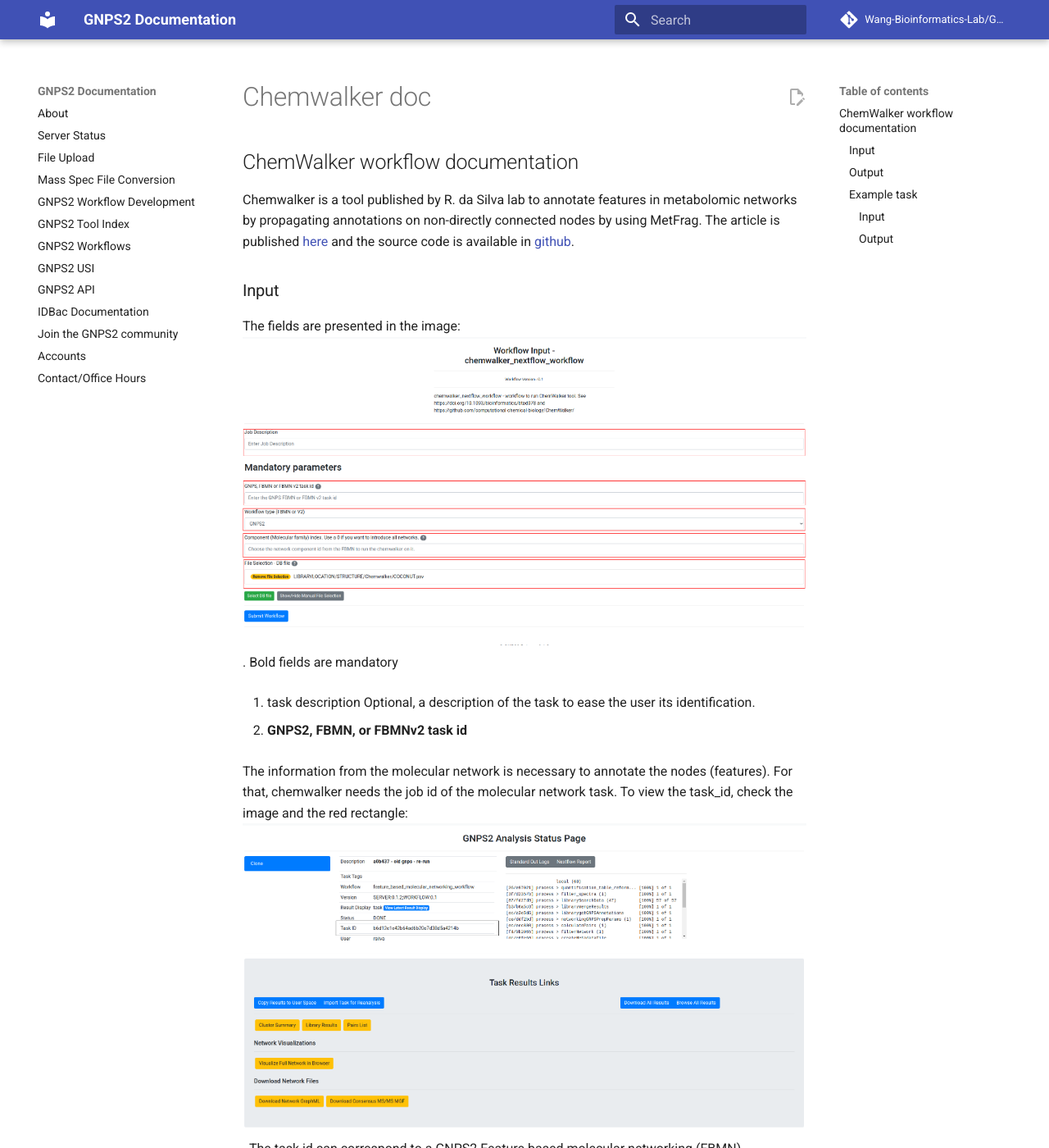
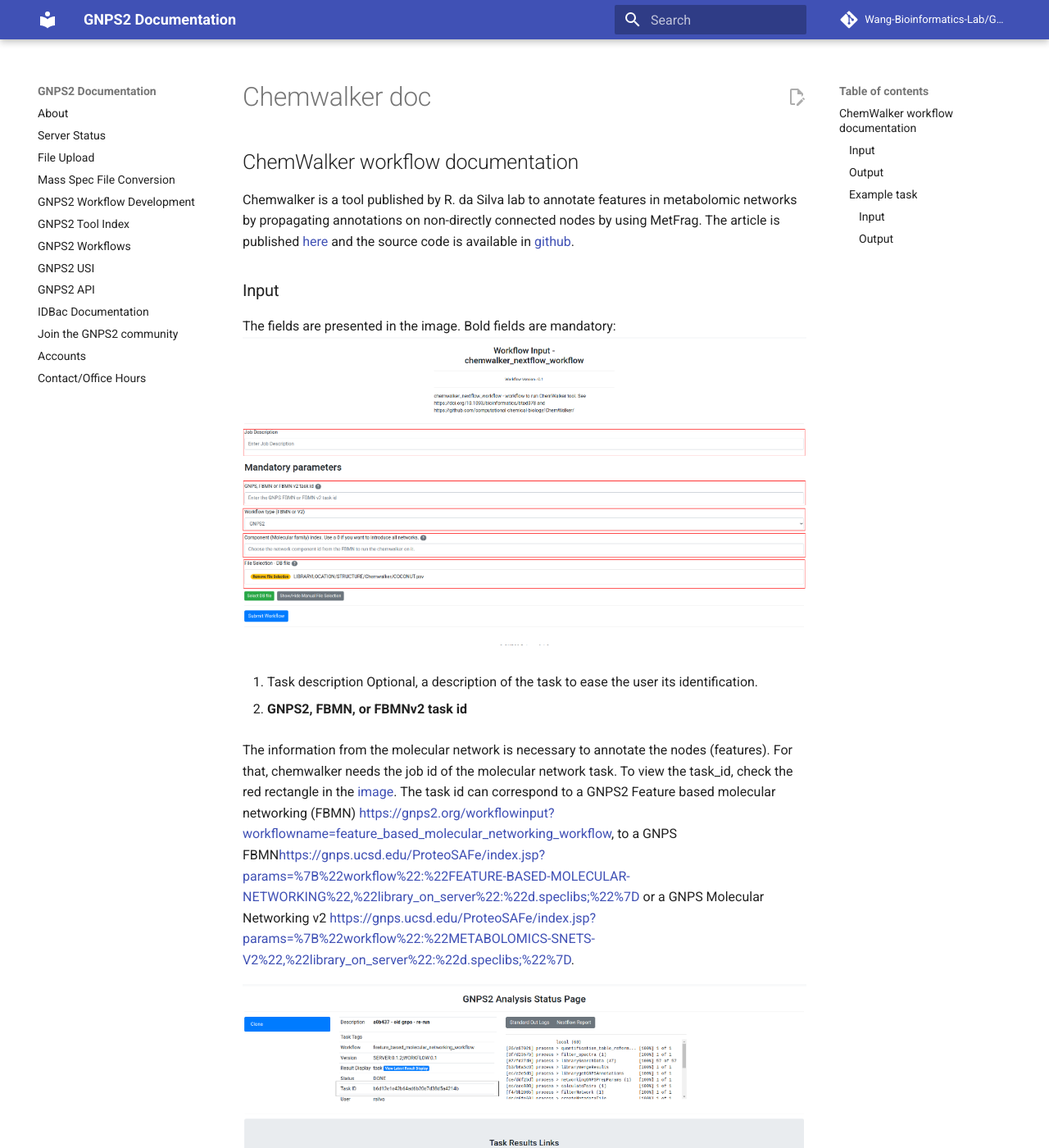
Before and after one commit to Wang-Bioinformatics-Lab/GNPS2_Documentation, an MkDocs documentation site: the page built from docs/chemwalker_doc.md, in a window 1280 px wide and 1400 px high. Shown: the whole window at 82% size. Built offline with MkDocs 1.6.1 and Material for MkDocs 9.7.7, drawn with Linux system fonts in a browser that asks for light colours; comment, search, counter and statistics services are not loaded; some of the changed text lies outside the part shown.

Commit message:
fixed typos

```diff
--- a/docs/chemwalker_doc.md
+++ b/docs/chemwalker_doc.md
@@ -4,17 +4,17 @@
 
 ### Input
 
-The fields are presented in the image:
-![chemwalker input fields image](./img/workflows/chemwalker/chemwalker_input.png). Bold fields are mandatory
+The fields are presented in the image.  Bold fields are mandatory:
+![chemwalker input fields image](./img/workflows/chemwalker/chemwalker_input.png)
 
-1. task description
+1. Task description
 Optional, a description of the task to ease the user its identification.
 
 2. **GNPS2, FBMN, or FBMNv2 task id**
 
-The information from the molecular network is necessary to annotate the nodes (features). For that, chemwalker needs the job id of the molecular network task. To view the task_id, check the image and the red rectangle:
-![task id location image](./img/workflows/task_id.png).
-The task id can correspond to a GNPS2 Feature based molecular networking (FBMN) [https://gnps2.org/workflowinput?workflowname=feature_based_molecular_networking_workflow](https://gnps2.org/workflowinput?workflowname=feature_based_molecular_networking_workflow), to a GNPS FBMN[https://gnps.ucsd.edu/ProteoSAFe/index.jsp?params=%7B%22workflow%22:%22FEATURE-BASED-MOLECULAR-NETWORKING%22,%22library_on_server%22:%22d.speclibs;%22%7D](https://gnps.ucsd.edu/ProteoSAFe/index.jsp?params=%7B%22workflow%22:%22FEATURE-BASED-MOLECULAR-NETWORKING%22,%22library_on_server%22:%22d.speclibs;%22%7D) or a GNPS Molecular Networking v2 [https://gnps.ucsd.edu/ProteoSAFe/index.jsp?params=%7B%22workflow%22:%22METABOLOMICS-SNETS-V2%22,%22library_on_server%22:%22d.speclibs;%22%7D](https://gnps.ucsd.edu/ProteoSAFe/index.jsp?params=%7B%22workflow%22:%22METABOLOMICS-SNETS-V2%22,%22library_on_server%22:%22d.speclibs;%22%7D).
+The information from the molecular network is necessary to annotate the nodes (features). For that, chemwalker needs the job id of the molecular network task. To view the task_id, check the red rectangle in the [image](./img/workflows/task_id.png). The task id can correspond to a GNPS2 Feature based molecular networking (FBMN) [https://gnps2.org/workflowinput?workflowname=feature_based_molecular_networking_workflow](https://gnps2.org/workflowinput?workflowname=feature_based_molecular_networking_workflow), to a GNPS FBMN[https://gnps.ucsd.edu/ProteoSAFe/index.jsp?params=%7B%22workflow%22:%22FEATURE-BASED-MOLECULAR-NETWORKING%22,%22library_on_server%22:%22d.speclibs;%22%7D](https://gnps.ucsd.edu/ProteoSAFe/index.jsp?params=%7B%22workflow%22:%22FEATURE-BASED-MOLECULAR-NETWORKING%22,%22library_on_server%22:%22d.speclibs;%22%7D) or a GNPS Molecular Networking v2 [https://gnps.ucsd.edu/ProteoSAFe/index.jsp?params=%7B%22workflow%22:%22METABOLOMICS-SNETS-V2%22,%22library_on_server%22:%22d.speclibs;%22%7D](https://gnps.ucsd.edu/ProteoSAFe/index.jsp?params=%7B%22workflow%22:%22METABOLOMICS-SNETS-V2%22,%22library_on_server%22:%22d.speclibs;%22%7D).
+
+![task id location image](./img/workflows/task_id.png)
 
 3. **Workflow type (GNPS2, FBMN or V2)**
 The task id of the molecular netowrking. Be aware that tasks from FBMN or molecular networking v2 depend on the GNPS availability and the GNPS2 depends on the GNPS2 availability. If the GNPS server is down, the chemwalker task will not work for those tasks since it needs to retrieve the data from GNPS. Analogously the GNPS2 depends on GNPS2 availability.
@@ -28,14 +28,13 @@
 
 The database where the annotations will be based. This database will be used later to use the MetFrag software against and annotate and score the molecules.
 
-To create a user specific database, see [https://ccms-ucsd.github.io/GNPSDocumentation/nap/#structure-database](https://ccms-ucsd.github.io/GNPSDocumentation/nap/#structure-database). By default, the COCONUT database will be used and the user does not need to upload it.
+To create a user specific database, see [https://ccms-ucsd.github.io/GNPSDocumentation/nap/#structure-database](https://ccms-ucsd.github.io/GNPSDocumentation/nap/#structure-database). By default, the COCONUT database will be used, so the user does not need to upload it.
 
 
 ### Output
 
 The different parts of the output are presented in the image:
-![Workflow clone task button](./img/workflows/clone_button.png)
-
+![Workflow clone task button](./img/workflows/chemwalker/chemwalker_output.png)
 
 1. **Log Text area**
 Text area with the result of the task. If there is some fail, the log will be written there. If the task failed and you want to contact the support team, please provide the output of this text area along with the job id.
```
Also changed, not shown: other parts of docs/chemwalker_doc.md (+4 -2 lines), docs/img/workflows/clone_button.png (renamed from docs/img/clone_button.png).
